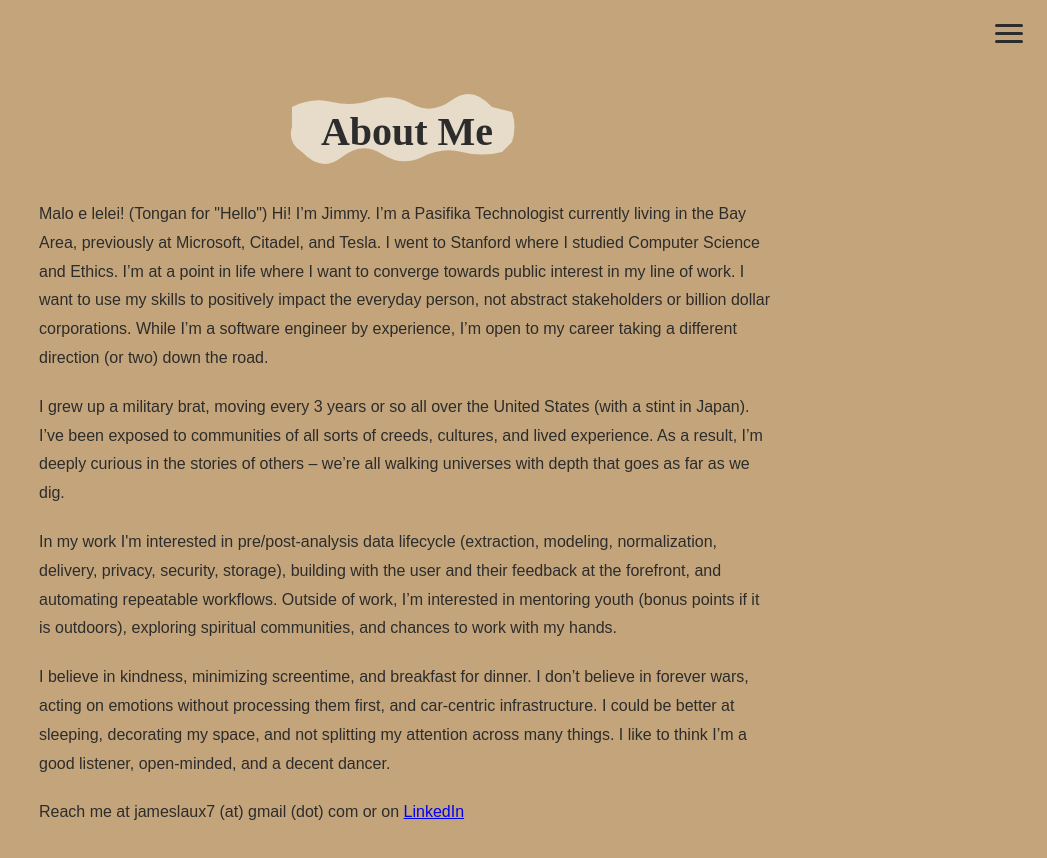
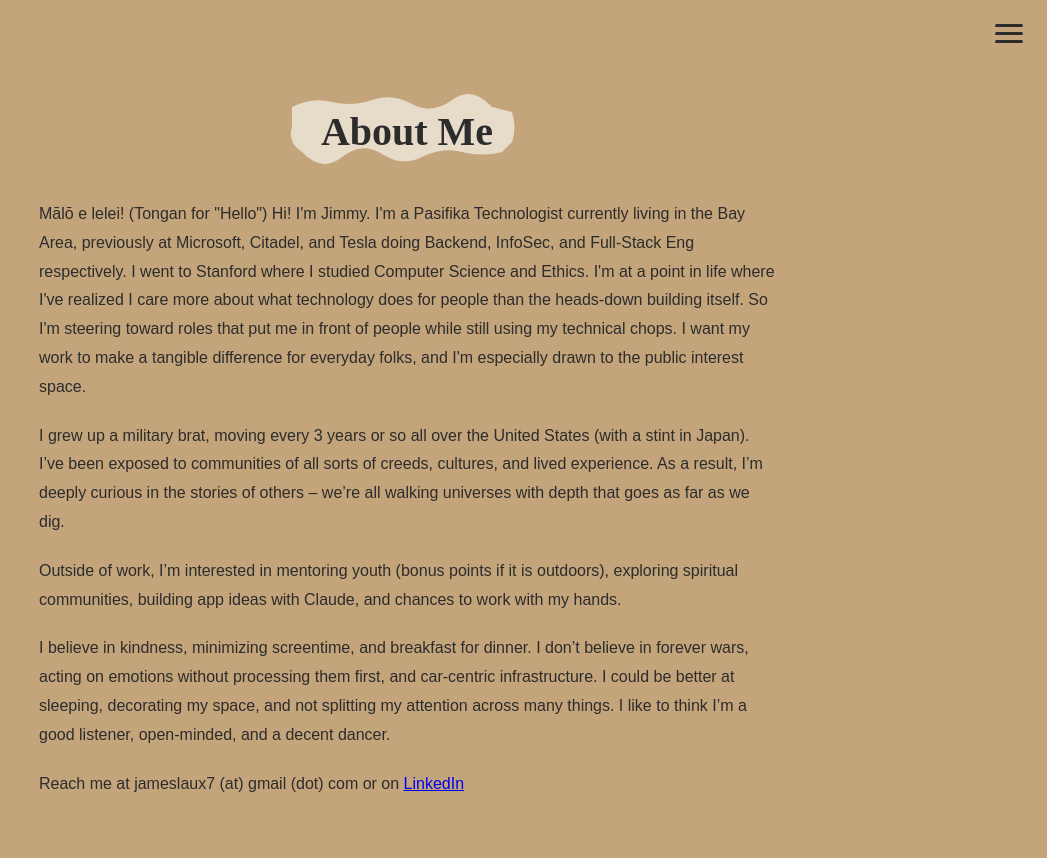
Before and after one commit to jaylocks7/personal-website, a React (Vite) app: page /personal-website/about in a window 1280 px wide. Shown: the top 858 px of the page, without its empty margins (233-1280 px from the left). Built offline with nearby package versions, Linux system fonts and the light colour scheme; a web font is replaced by a local one.

Commit message:
July 2026 bio update

```diff
--- a/src/pages/AboutMe.jsx
+++ b/src/pages/AboutMe.jsx
@@ -15,12 +15,12 @@ function AboutMe() {
       </div>
       <div className="about-content">
         <p>
-          Malo e lelei! (Tongan for "Hello") Hi! I’m Jimmy. I’m a Pasifika Technologist currently living in the Bay Area,
-          previously at Microsoft, Citadel, and Tesla. I went to Stanford where I studied Computer Science and Ethics.
-          I’m at a point in life where I want to converge towards public interest in my
-          line of work. I want to use my skills to positively impact the everyday person, not abstract stakeholders or
-          billion dollar corporations. While I’m a software engineer by experience, I’m open to my career taking a
-          different direction (or two) down the road.
+          Mālō e lelei! (Tongan for "Hello") Hi! I'm Jimmy. I'm a Pasifika Technologist currently living in the Bay Area,
+          previously at Microsoft, Citadel, and Tesla doing Backend, InfoSec, and Full-Stack Eng respectively.
+          I went to Stanford where I studied Computer Science and Ethics.
+          I'm at a point in life where I've realized I care more about what technology does for people than the heads-down
+          building itself. So I'm steering toward roles that put me in front of people while still using my technical chops.
+          I want my work to make a tangible difference for everyday folks, and I'm especially drawn to the public interest space.
         </p>
         <p>
           I grew up a military brat, moving every 3 years or so all over the United States (with a stint in Japan).
@@ -28,10 +28,8 @@ function AboutMe() {
           I’m deeply curious in the stories of others – we’re all walking universes with depth that goes as far as we dig.
         </p>
         <p>
-          In my work I'm interested in pre/post-analysis data lifecycle (extraction, modeling, normalization, delivery,
-          privacy, security, storage), building with the user and their feedback at the forefront, and automating
-          repeatable workflows. Outside of work, I’m interested in mentoring youth (bonus points if it is outdoors),
-          exploring spiritual communities, and chances to work with my hands.
+          Outside of work, I’m interested in mentoring youth (bonus points if it is outdoors),
+          exploring spiritual communities, building app ideas with Claude, and chances to work with my hands.
         </p>
         <p>
           I believe in kindness, minimizing screentime, and breakfast for dinner. I don’t believe in forever wars,
```
